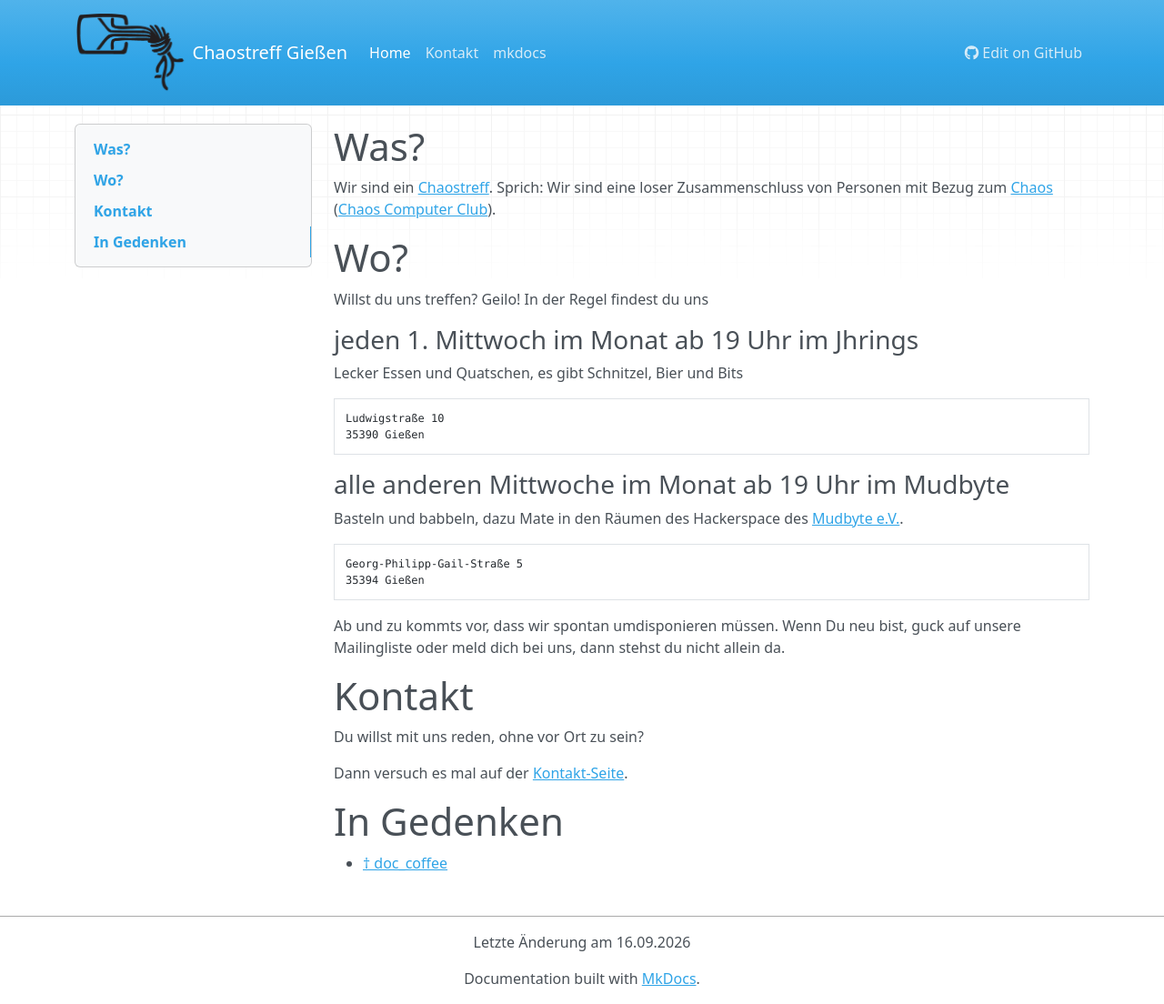
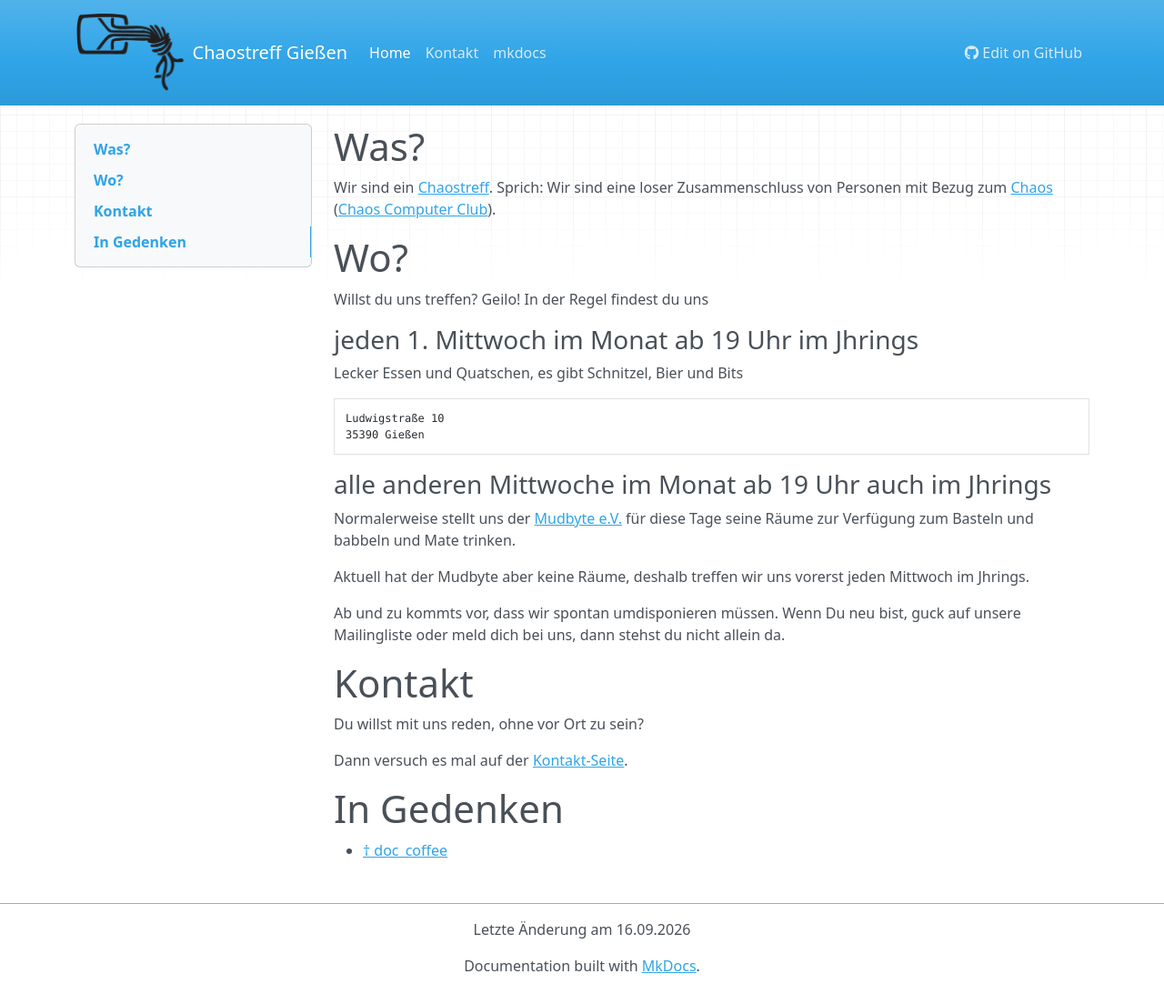
Before and after one commit to Lem/giessen.ccc.de, an MkDocs documentation site: the page built from docs/index.md, in a window 1280 px wide and 1104 px high. Shown: the whole window at 91% size. Built offline with MkDocs 1.6.1, drawn with Linux system fonts in a browser that asks for light colours; nearby versions of some CDN libraries.

Commit message:
Treffen aktuell nur im Jhrings

````diff
--- a/docs/index.md
+++ b/docs/index.md
@@ -12,13 +12,12 @@ Ludwigstraße 10
 35390 Gießen
 ```
 
-### alle anderen Mittwoche im Monat ab 19 Uhr im Mudbyte
-Basteln und babbeln, dazu Mate in den Räumen des Hackerspace des [Mudbyte e.V.](https://mudbyte.de).
+### alle anderen Mittwoche im Monat ab 19 Uhr auch im Jhrings
+Normalerweise stellt uns der [Mudbyte e.V.](https://mudbyte.de) für diese Tage seine Räume zur Verfügung
+zum Basteln und babbeln und Mate trinken.
 
-```
-Georg-Philipp-Gail-Straße 5
-35394 Gießen
-```
+Aktuell hat der Mudbyte aber keine Räume, deshalb treffen wir uns vorerst jeden Mittwoch im Jhrings.
+
 
 Ab und zu kommts vor, dass wir spontan umdisponieren müssen. Wenn Du neu bist, guck auf unsere
 Mailingliste oder meld dich bei uns, dann stehst du nicht allein da.
````
